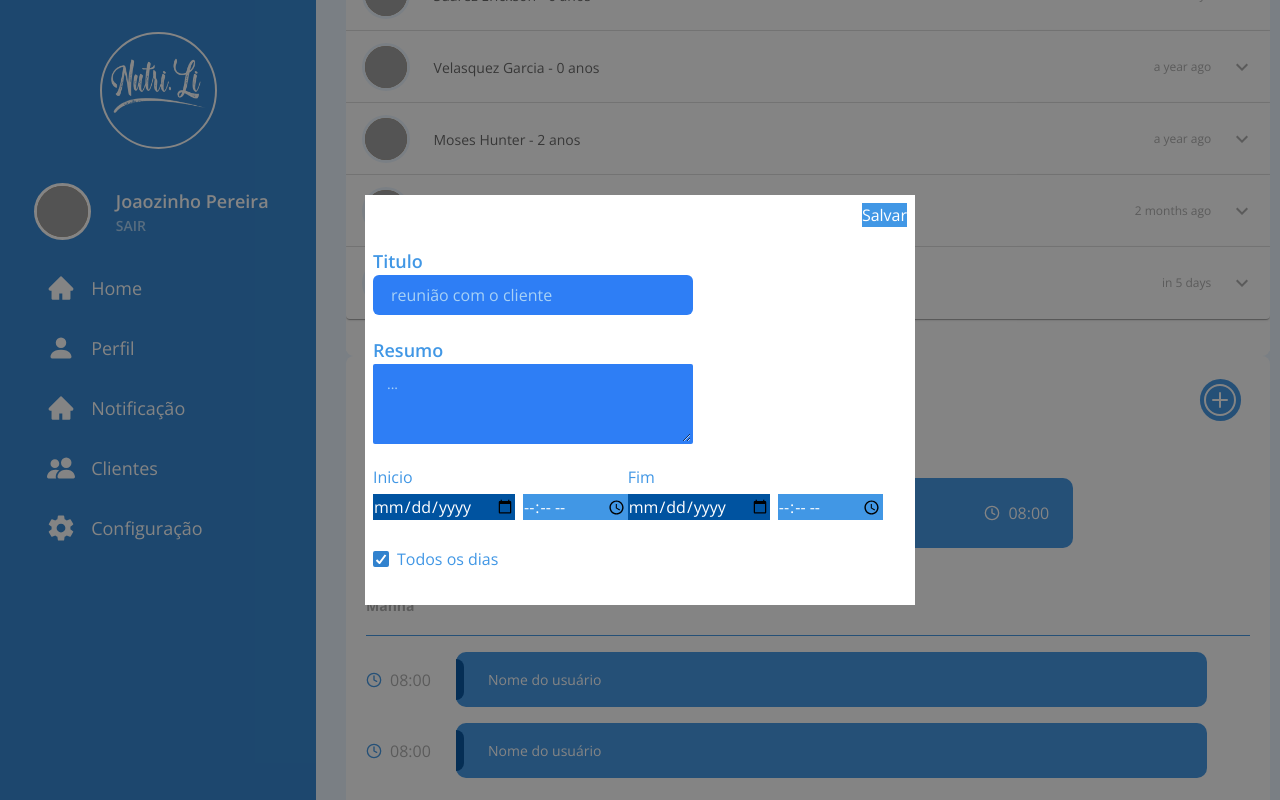
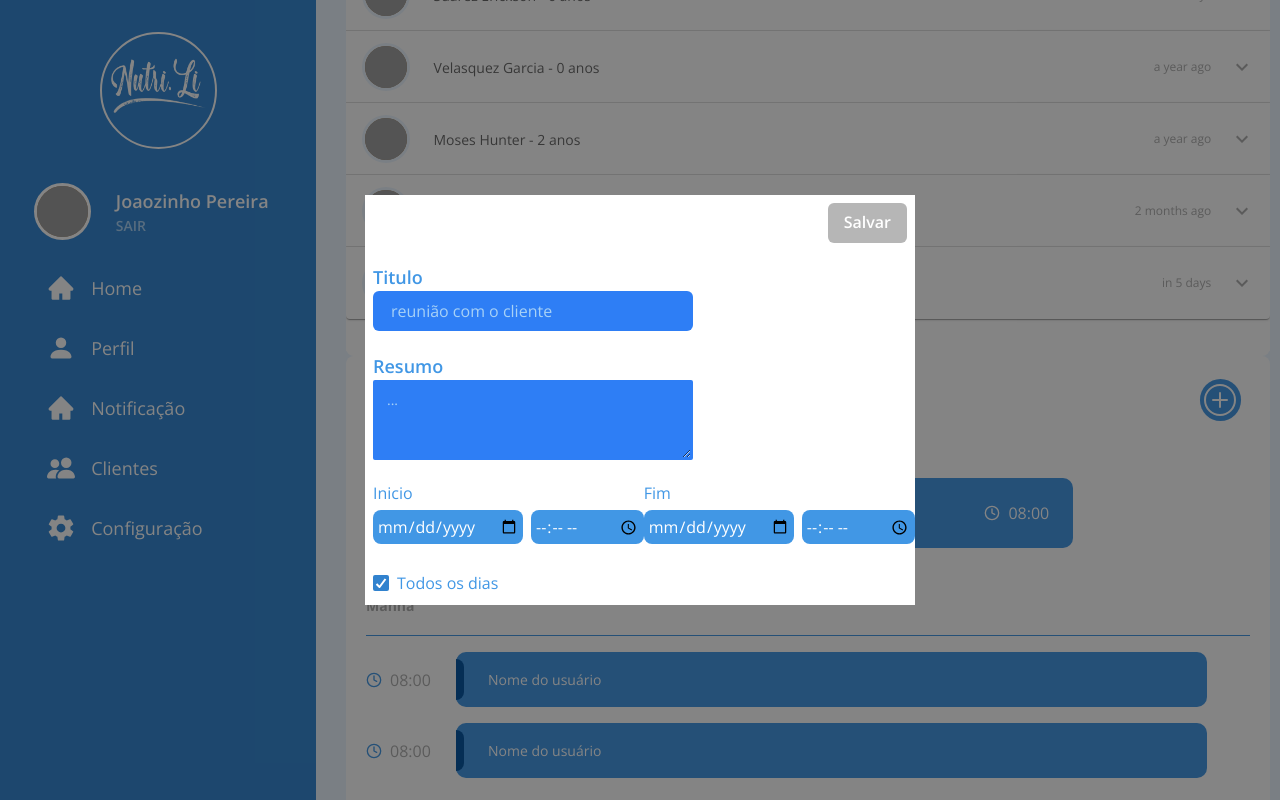
Before and after one commit to Victor-Kings/nutrili-web, a Next.js app: page /dashboard in a window 1280 px wide. Both pictures are taken after a click on the button 1220 px from the left and 400 px from the top of the page. Built offline with nearby package versions, Linux system fonts and the light colour scheme; grey boxes are pictures that could not be loaded.

Commit message:
adjust layout

```diff
--- a/src/components/Schedule/ContentModal.tsx
+++ b/src/components/Schedule/ContentModal.tsx
@@ -6,6 +6,7 @@ import {
   Textarea,
   Input,
   Checkbox,
+  Button,
   Grid
 } from '@chakra-ui/react'
 import styles from './Schedule.module.scss'
@@ -40,9 +41,9 @@ export default function ContentModal({ closeModal }) {
               icon={Trash}
             />
           </div>
-          <button className={styles.saveButton} onClick={closeModal}>
+          <Button className={styles.saveButton} onClick={closeModal}>
             Salvar
-          </button>
+          </Button>
         </div>
       </div>
       <div className={styles.bodyContentModal}>
--- a/src/components/Schedule/Schedule.module.scss
+++ b/src/components/Schedule/Schedule.module.scss
@@ -73,9 +73,11 @@
                 input{
                     background-color: #4197e5;
                     color:white;
+                    border-radius: 0.5em;
+                    padding: 4px;
                 }
                 input:first-child{
-                    background-color: #0053a0;
+                    background-color: #4197e5;
                     width: 59%;
                     margin-right: 0.5em;
                 }
@@ -83,8 +85,8 @@
             }
         }
     }
+}
 
-}
 .schedule {
     display: flex;
     flex-direction: column;
```
